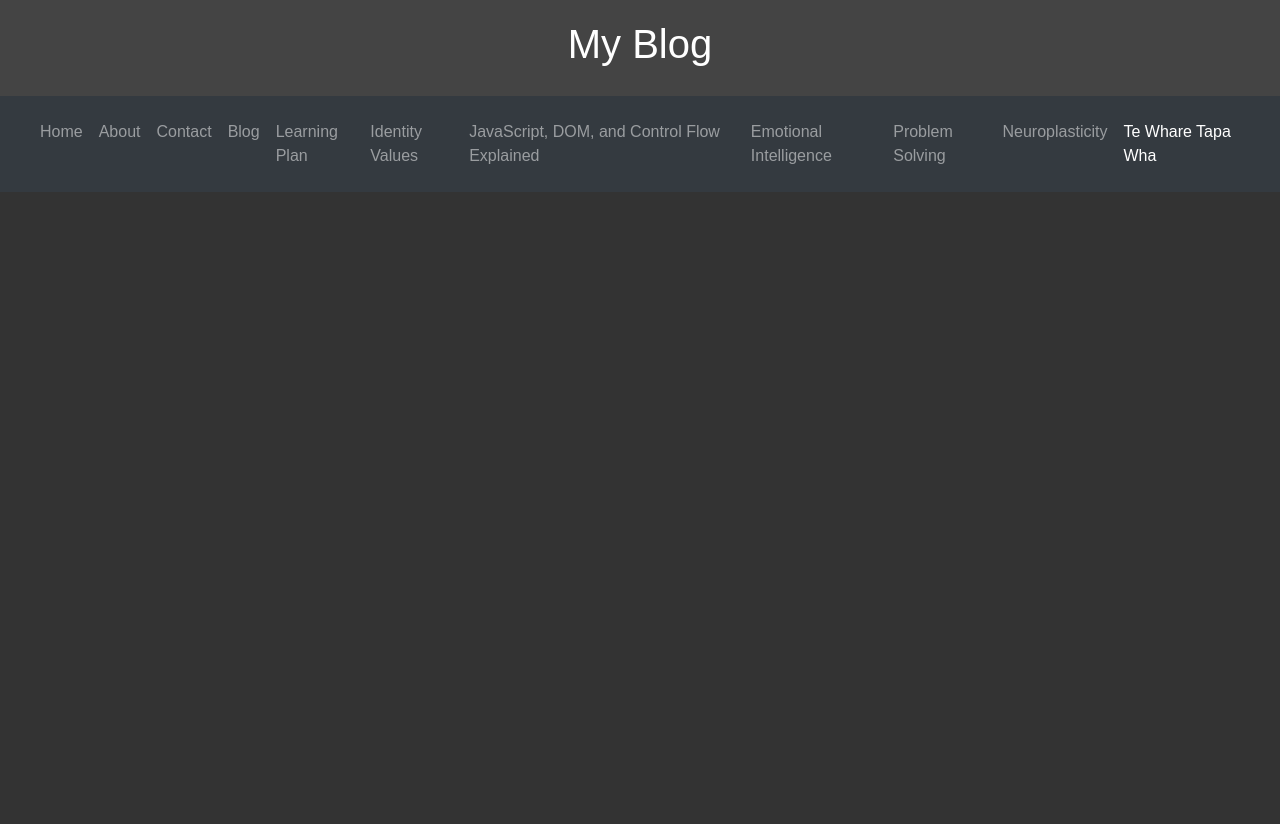
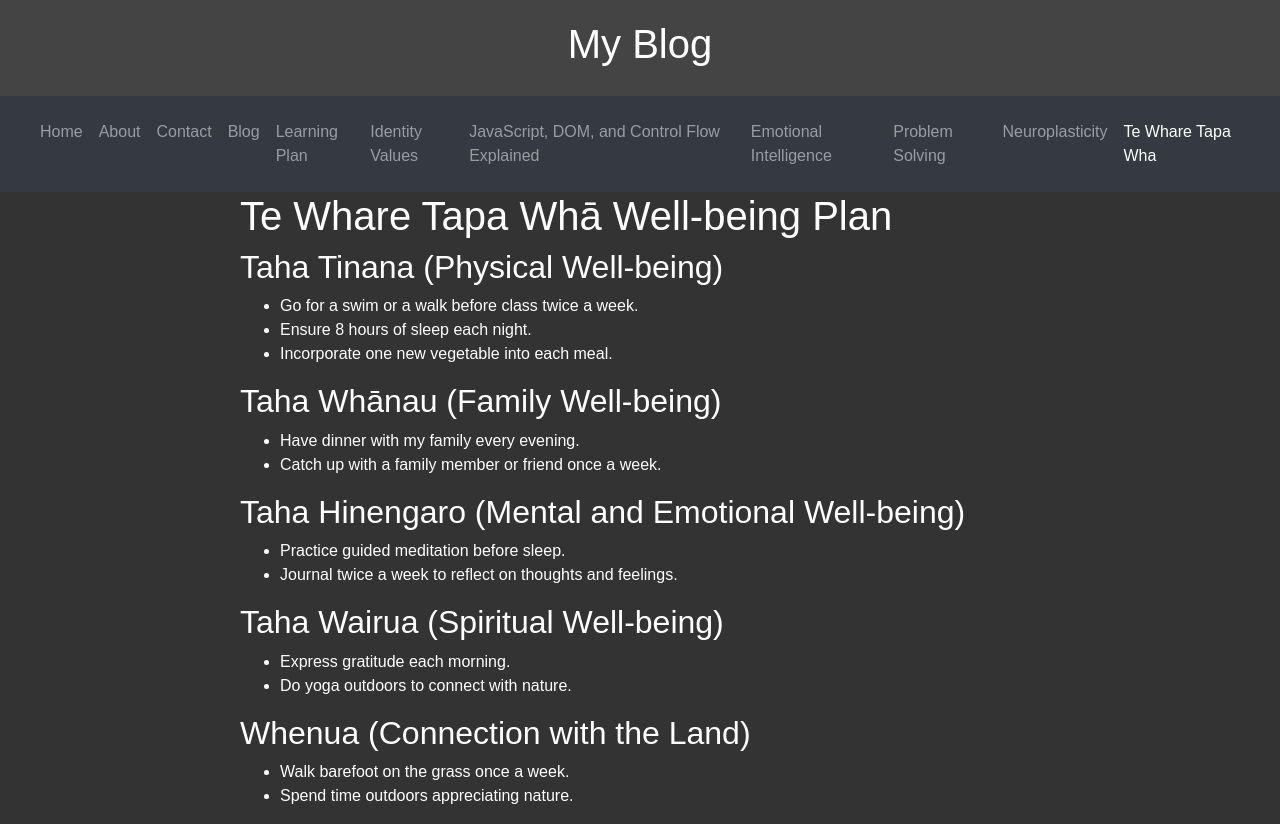
Before and after one commit to OEXP116/OEXP116.github.io, a plain HTML site: page te-whare-tapa-wha.html in a window 1280 px wide. Before the commit the page ends 800 px from the top, so only its background shows below. Drawn offline with nearby package versions, Linux system fonts and the light colour scheme.

Commit message:
te whare

```diff
--- a/te-whare-tapa-wha.html
+++ b/te-whare-tapa-wha.html
@@ -12,6 +12,39 @@
 
 <main>
 
+    <h1>Te Whare Tapa Whā Well-being Plan</h1>
+
+    <h2>Taha Tinana (Physical Well-being)</h2>
+    <ul>
+        <li>Go for a swim or a walk before class twice a week.</li>
+        <li>Ensure 8 hours of sleep each night.</li>
+        <li>Incorporate one new vegetable into each meal.</li>
+    </ul>
+
+    <h2>Taha Whānau (Family Well-being)</h2>
+    <ul>
+        <li>Have dinner with my family every evening.</li>
+        <li>Catch up with a family member or friend once a week.</li>
+    </ul>
+
+    <h2>Taha Hinengaro (Mental and Emotional Well-being)</h2>
+    <ul>
+        <li>Practice guided meditation before sleep.</li>
+        <li>Journal twice a week to reflect on thoughts and feelings.</li>
+    </ul>
+
+    <h2>Taha Wairua (Spiritual Well-being)</h2>
+    <ul>
+        <li>Express gratitude each morning.</li>
+        <li>Do yoga outdoors to connect with nature.</li>
+    </ul>
+
+    <h2>Whenua (Connection with the Land)</h2>
+    <ul>
+        <li>Walk barefoot on the grass once a week.</li>
+        <li>Spend time outdoors appreciating nature.</li>
+    </ul>
+
 
 
 </main>
```
